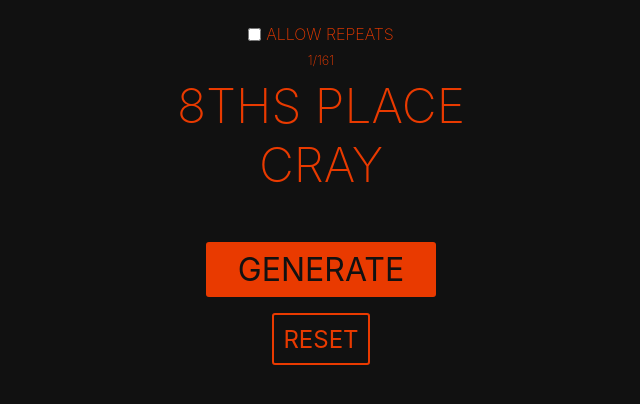
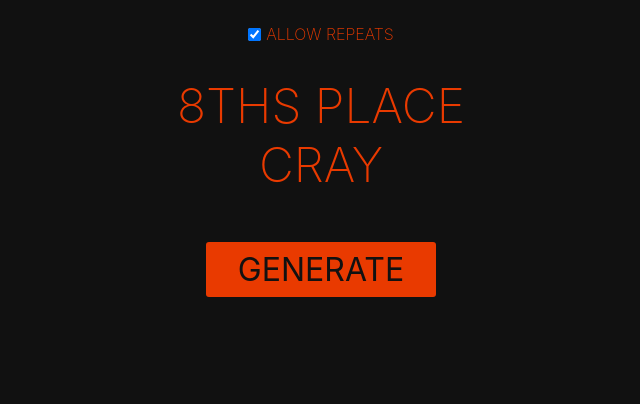
Before and after one commit to Spellcro/23-spliced, a Svelte app: page / in a window 1280 px wide. Shown: the top 404 px of the page, without its empty margins (319-959 px from the left). Built offline with nearby package versions, Linux system fonts and the light colour scheme.

Commit message:
Allow repeats by default, hide reset button if repeats are enabled

```diff
--- a/src/App.svelte
+++ b/src/App.svelte
@@ -6,7 +6,7 @@
   let targetPlace = '';
   let targetMethod = '';
   let completedLeads = [];
-  let allowRepeats = false;
+  let allowRepeats = true;
 
   const handleGenerate = () => {
     // If repeats are disabled, add the current lead to the list of completed leads
@@ -55,9 +55,6 @@
 
 <!-- Template -->
 <main>
-  {#if !allowRepeats}
-    <p class="lead-count">{completedLeadsCount}/{uniqueLeads}</p>
-  {/if}
   <div class="checkbox-wrapper">
     <!-- Reset the 'completed leads' status when toggling the checkbox -->
     <input type="checkbox" name="allow-repeats" bind:checked={allowRepeats} on:change={() => reset(false)} />
@@ -65,7 +62,10 @@
   </div>
   <p class="chosen-method">{targetPlace} <br /> {targetMethod}</p>
   <button class="button__generate" on:click={handleGenerate}>Generate</button>
-  <button class="button__reset" on:click={() => reset(true)}>Reset</button>
+  {#if !allowRepeats}
+    <p class="lead-count">{completedLeadsCount}/{uniqueLeads}</p>
+    <button class="button__reset" on:click={() => reset(true)}>Reset</button>
+  {/if}
 </main>
 
 <!--  -->
```
